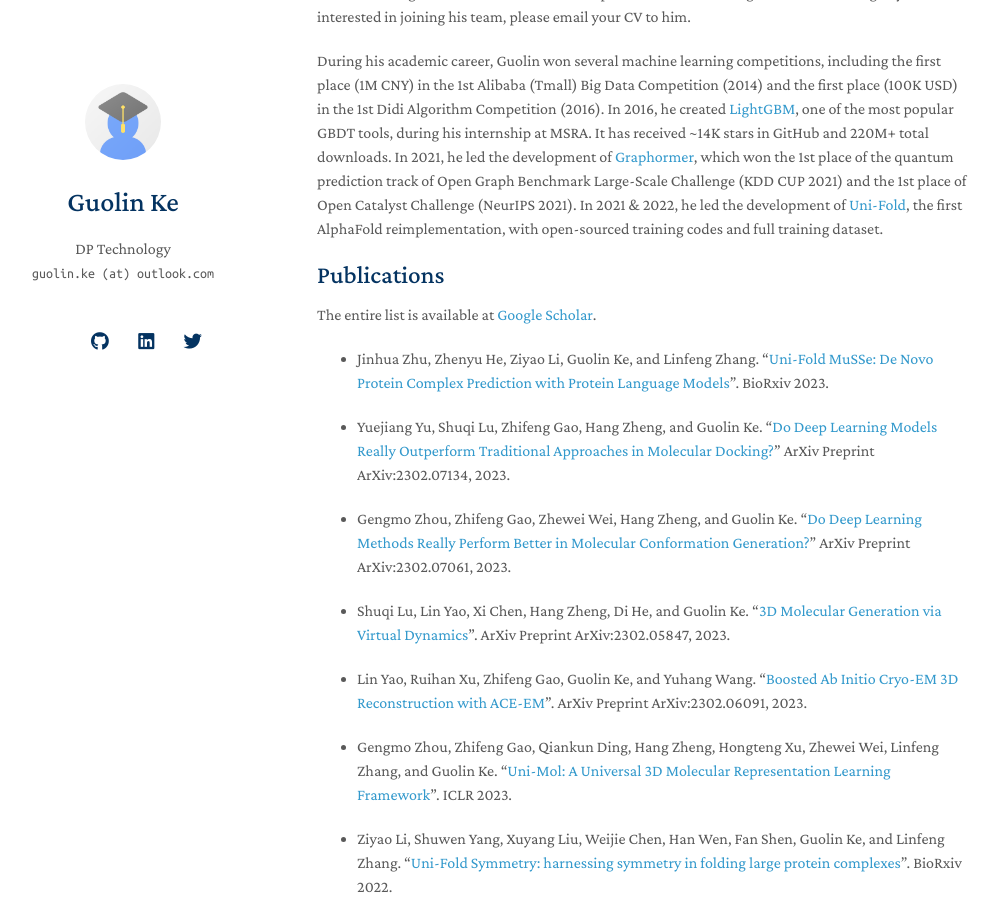
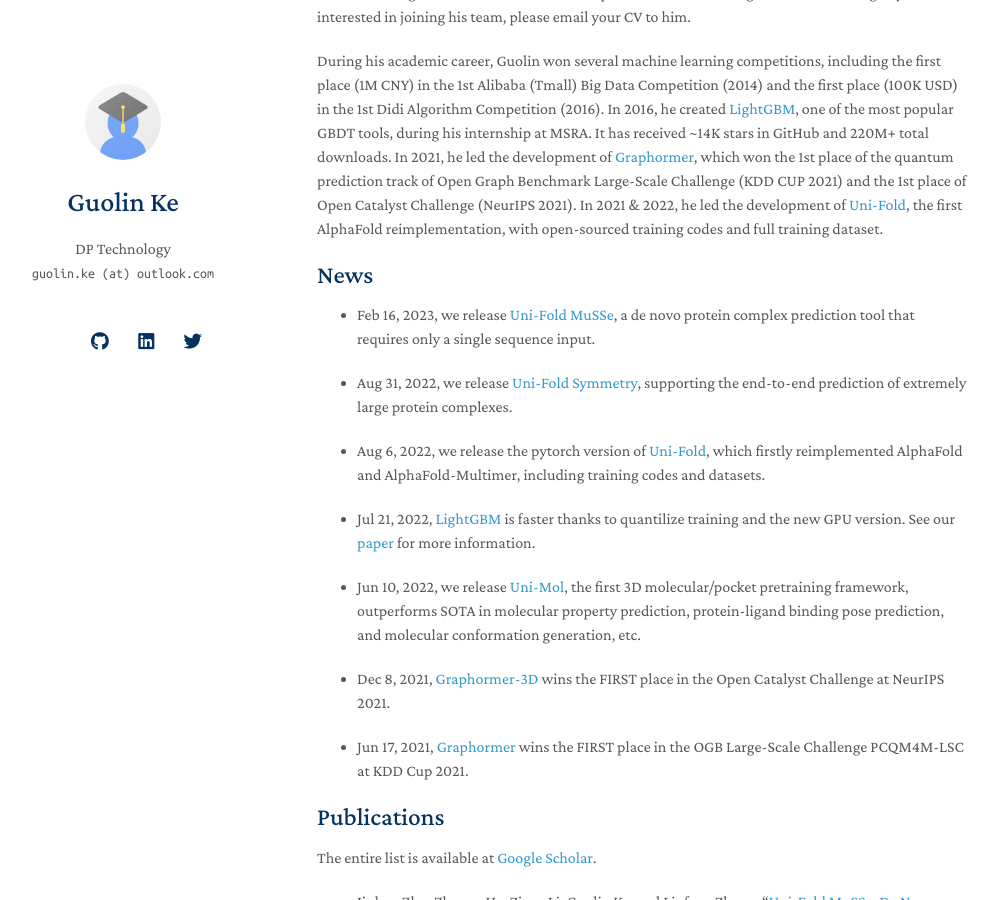
Before and after one commit to guolinke/guolinke.github.io, a Jekyll site: the page built from index.md, in a window 1280 px wide and 900 px high, scrolled down 292 px. Shown: the whole window, without its empty margins (153-1151 px from the left). Built offline with Jekyll 4.4.1, drawn with Linux system fonts in a browser that asks for light colours; nearby versions of some CDN libraries; a style sheet for code colours, icons or effects is not loaded; our own code applies the rules of GitHub Pages for plain Markdown files.

Commit message:
add news

```diff
--- a/index.md
+++ b/index.md
@@ -12,6 +12,22 @@ During his academic career, Guolin won several machine learning competitions, in
 In 2016, he created [LightGBM](https://github.com/microsoft/LightGBM), one of the most popular GBDT tools, during his internship at MSRA. It has received ~14K stars in GitHub and 220M+ total downloads.
 In 2021, he led the development of [Graphormer](https://github.com/microsoft/Graphormer), which won the 1st place of the quantum prediction track of Open Graph Benchmark Large-Scale Challenge (KDD CUP 2021) and the 1st place of Open Catalyst Challenge (NeurIPS 2021).
 In 2021 & 2022, he led the development of [Uni-Fold](https://github.com/dptech-corp/Uni-Fold), the first AlphaFold reimplementation, with open-sourced training codes and full training dataset.
+
+## News
+
+- Feb 16, 2023, we release [Uni-Fold MuSSe](https://www.biorxiv.org/content/10.1101/2023.02.14.528571v1), a de novo protein complex prediction tool that requires only a single sequence input.
+
+- Aug 31, 2022, we release [Uni-Fold Symmetry](https://www.biorxiv.org/content/10.1101/2022.08.30.505833.abstract), supporting the end-to-end prediction of extremely large protein complexes.
+
+- Aug 6, 2022, we release the pytorch version of [Uni-Fold](https://github.com/dptech-corp/Uni-Fold), which firstly reimplemented AlphaFold and AlphaFold-Multimer, including training codes and datasets.
+
+- Jul 21, 2022, [LightGBM](https://github.com/microsoft/LightGBM) is faster thanks to quantilize training and the new GPU version. See our [paper](https://openreview.net/forum?id=Cd-b50MZ0Gc) for more information.
+
+- Jun 10, 2022, we release [Uni-Mol](https://github.com/dptech-corp/Uni-Mol), the first 3D molecular/pocket pretraining framework, outperforms SOTA in molecular property prediction, protein-ligand binding pose prediction, and molecular conformation generation, etc.
+
+- Dec 8, 2021, [Graphormer-3D](https://arxiv.org/abs/2203.04810) wins the FIRST place  in the Open Catalyst Challenge at NeurIPS 2021.
+
+- Jun 17, 2021, [Graphormer](https://github.com/microsoft/Graphormer) wins the FIRST place in the OGB Large-Scale Challenge PCQM4M-LSC at KDD Cup 2021.
 
 ## Publications
 
```
